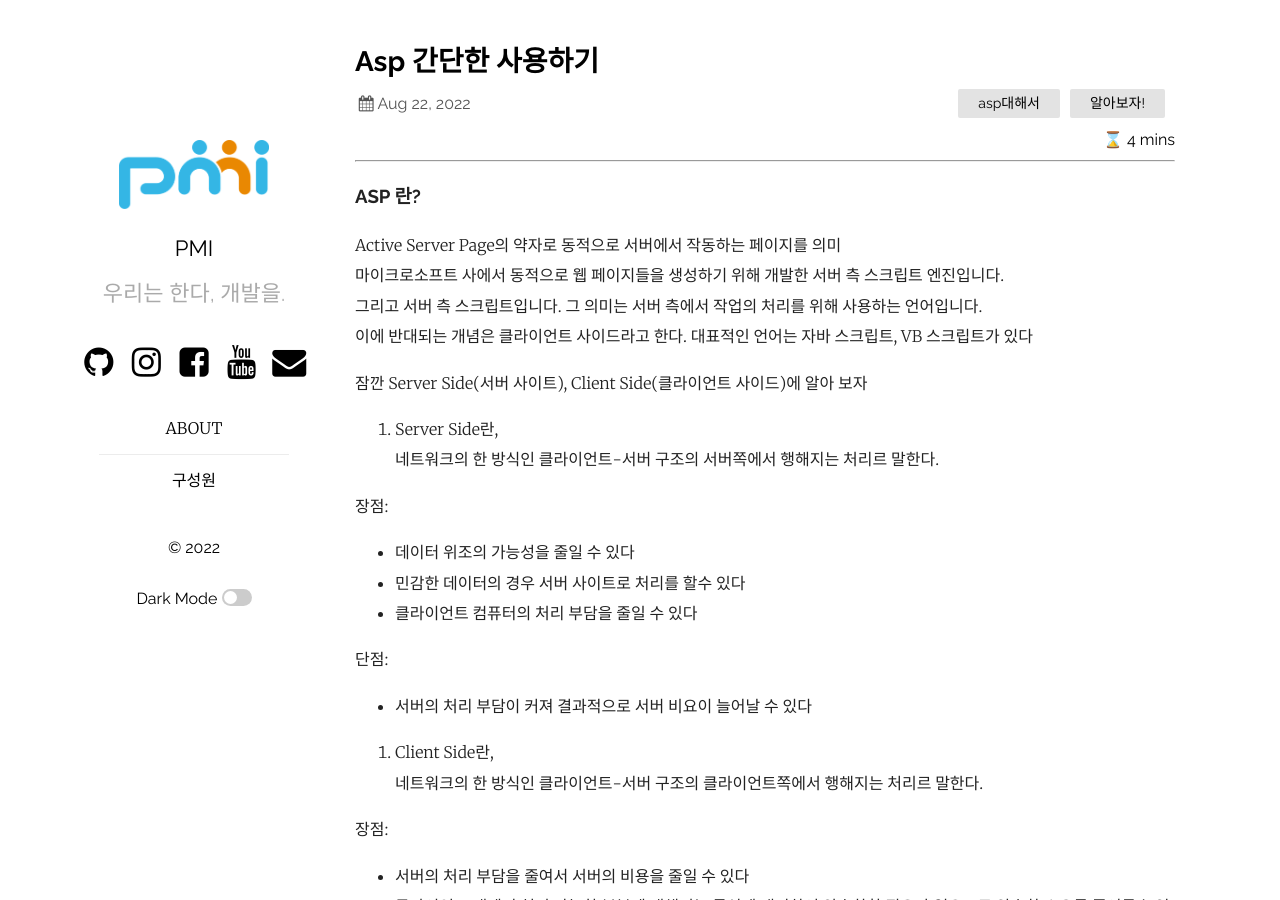
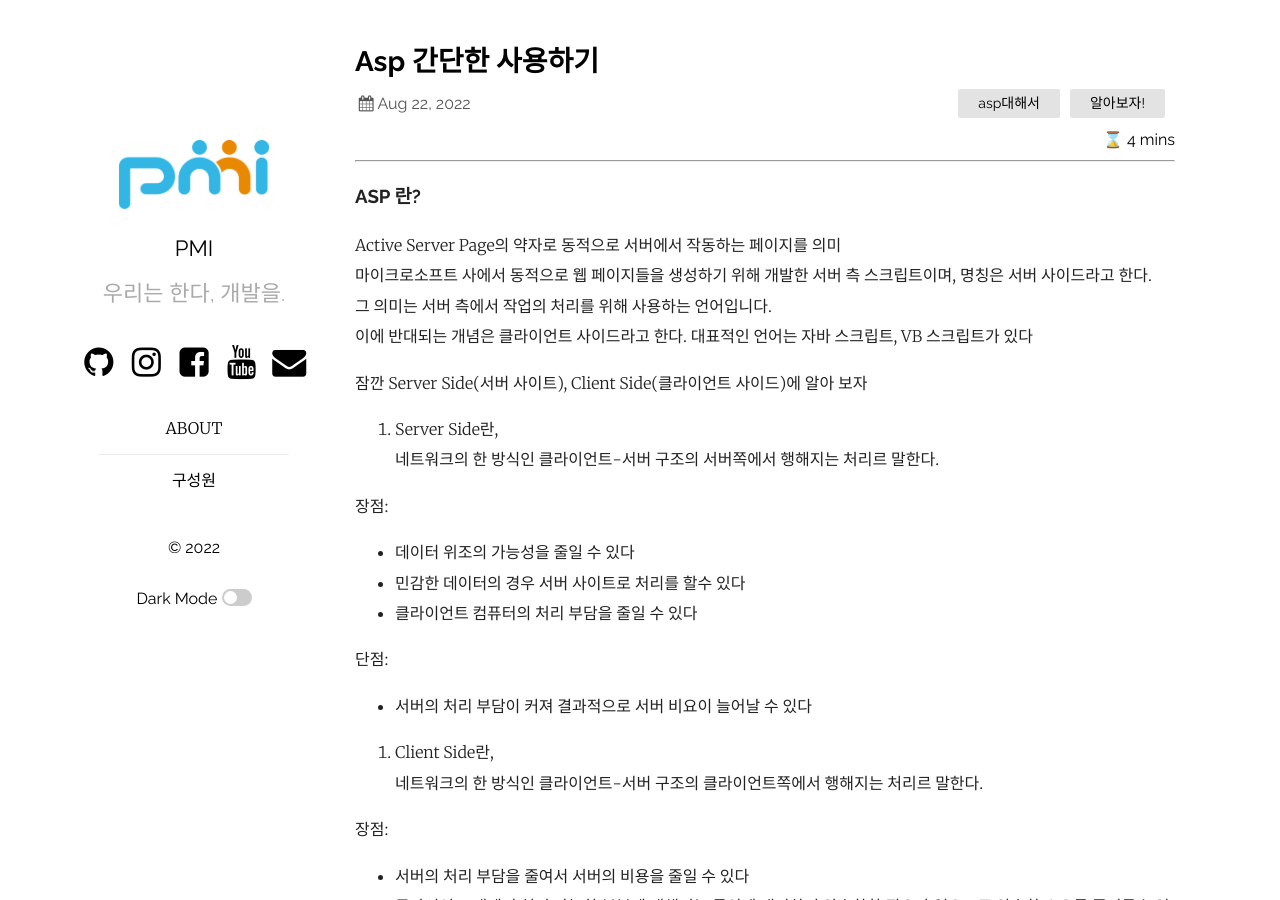
Before and after one commit to pmirnc-dev/pmirnc-dev.github.io, a Jekyll site: the page built from _posts/2022-08-22-ASP란 무엇인가.md, in a window 1280 px wide and 900 px high. Built offline with Jekyll 4.4.1, drawn with Linux system fonts in a browser that asks for light colours; comment, search, counter and statistics services are not loaded.

Commit message:
fix: asp란 무엇인가?_3
글 수정

```diff
--- a/_posts/2022-08-22-ASP란 무엇인가.md
+++ b/_posts/2022-08-22-ASP란 무엇인가.md
@@ -9,8 +9,8 @@ categories:  asp대해서 알아보자!
 
 ### ASP 란?
 Active Server Page의 약자로 동적으로 서버에서 작동하는 페이지를 의미
-마이크로소프트 사에서 동적으로 웹 페이지들을 생성하기 위해 개발한 서버 측 스크립트 엔진입니다.
-그리고 서버 측 스크립트입니다. 그 의미는 서버 측에서 작업의 처리를 위해 사용하는 언어입니다.
+마이크로소프트 사에서 동적으로 웹 페이지들을 생성하기 위해 개발한 서버 측 스크립트이며, 명칭은 서버 사이드라고 한다.
+그 의미는 서버 측에서 작업의 처리를 위해 사용하는 언어입니다.
 이에 반대되는 개념은 클라이언트 사이드라고 한다. 대표적인 언어는 자바 스크립트, VB 스크립트가 있다
 
 잠깐 Server Side(서버 사이트), Client Side(클라이언트 사이드)에 알아 보자
```
